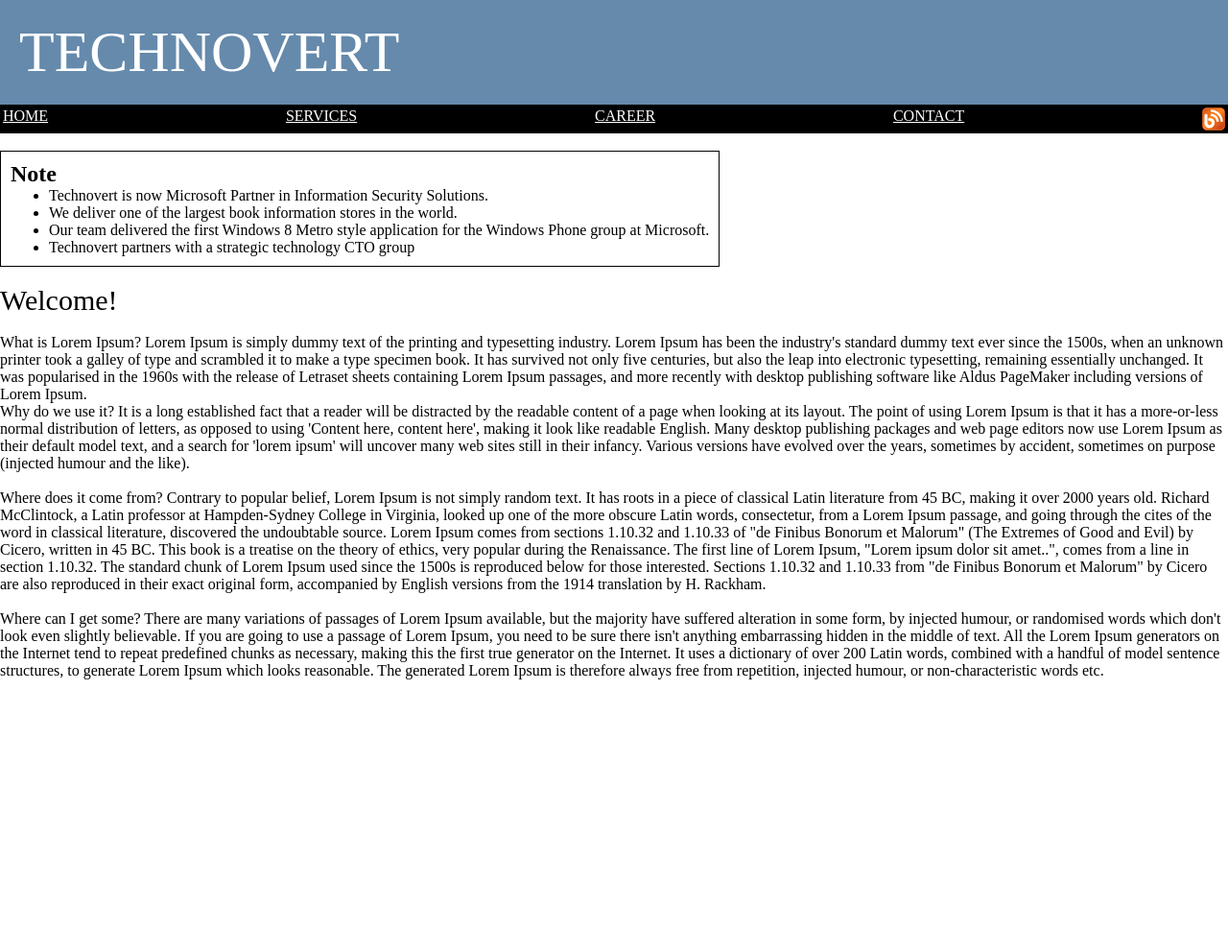
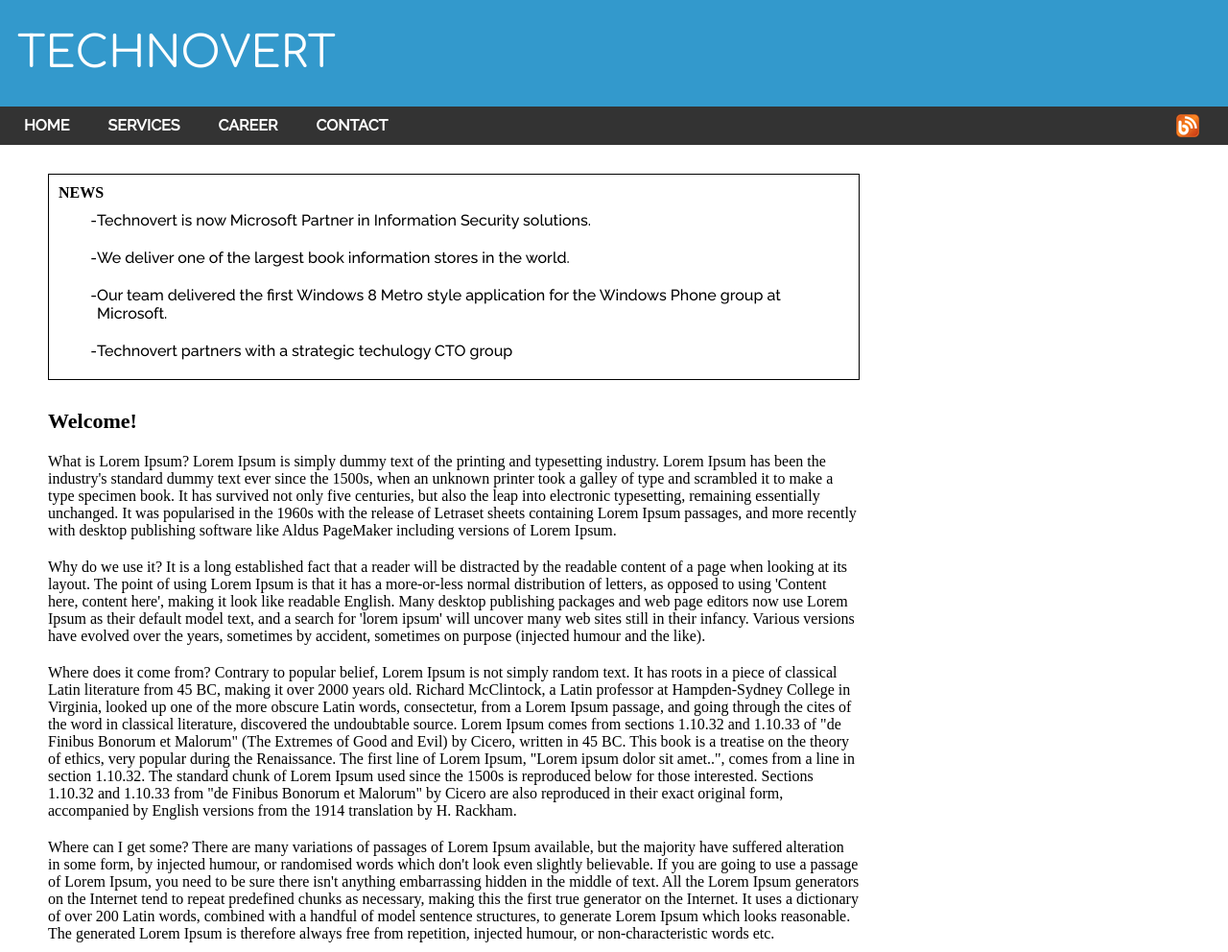
Before and after one commit to yaswanthramanam/1keka, a plain HTML site: page index.html in a window 1280 px wide. Shown: the whole page at 96% size. Before the commit the page ends 800 px from the top, so only its background shows below. Drawn offline with Linux system fonts and the light colour scheme.

Commit message:
Add files via upload

```diff
--- /dev/null
+++ b/index.css
@@ -0,0 +1,74 @@
+@import url('https://fonts.googleapis.com/css2?family=Comfortaa&family=Roboto&display=swap');
+
+
+            *{
+                margin: 0;
+            }
+            .text-elements{
+                padding: 10px 0px 10px 0px;
+                font-size: 16px;
+            }
+            .box-border-black{
+                padding:10px;
+                display: inline-block;
+                border: 1px solid black;
+                margin-top: 10px;
+                margin-bottom: 30px;
+            }
+
+                .main-body{
+                    margin-top: 20px;
+                    margin-left: 50px;
+                    margin-right: 30%;/*change to px*/
+                }
+
+                .company-name{
+                    font-family: 'Comfortaa';/*change*/
+                    padding: 30px 0px 30px 18px;/*change to px*/
+
+                    height:30%;/*change to px*/
+                    background-color: #3399CC;/*change to px*/
+                    color: white;
+                    font-size: 45px;
+
+                }
+                .box-heading{
+                    font-family: "sans-serif";
+                }
+                .nav{
+                    font-family:'Times New Roman', Times, serif;
+                    padding: 5px;
+                    display:flex;
+                    background-color: #333333;
+                    color:white ;
+
+                }
+                .container{
+                    display: flex;
+                    background-color: #333333;
+
+                }
+                .image{
+                    margin-left: auto;
+                    margin-right: 30px;
+                    padding: 8px 0px 8px 0px;
+
+                }
+
+
+
+
+                .nav-buttons{
+                    font-family: 'Raleway', sans-serif;
+                    font-weight: bold;
+                    font-size: 16px;
+                    padding: 5px 20px 5px 20px;
+                }
+
+
+
+    .box-text-style{
+        list-style-type:"-";
+        color:black;
+        font-family: 'Raleway', sans-serif;
+    }
--- a/index.html
+++ b/index.html
@@ -1,138 +1,95 @@
 <!DOCTYPE html>
 <html>
     <head>
-        <style>
-            *{
-                margin: 0;
-            }
+        <title>project1</title>
+        <link rel="stylesheet"  href="index.css">
+        <link rel="preconnect" href="https://fonts.googleapis.com">
+<link rel="preconnect" href="https://fonts.gstatic.com" crossorigin>
+<link href="https://fonts.googleapis.com/css2?family=Raleway:wght@500&display=swap" rel="stylesheet">
 
-            .heading{
-                padding-top: 20px;
-                padding-left: 20px;
-                padding-bottom: 20px;
-                height:30%;
-                background-color: rgb(101, 138, 172);
-                color: white;
-                font-size: 60px;
-
-            }
-            .nav{
-                padding: 3px;
-                display:flex;
-                justify-content:space-between;
-            }
-            .nav{
-                background-color: black;
-                color:white ;
-            }
-            .border{
-                padding:10px;
-                display: inline-block;
-                border: 1px solid black;
-            }
-            .buttoon:hover{
-                color:red;
-            }
-            .buttoon:active{
-                color:bisque;
-            }
-
-            .buttoon{
-                color:white;
-            }
-            html, body {
-    max-width: 100%;
-    overflow-x:hidden;
-
-}
-        </style>
 
     </head>
     <body>
-        <header class="head">
-            <div class="heading"> TECHNOVERT </div>
-            <nav class="nav">
-                <div>
-                    <a class="buttoon" href="#">HOME</a>
+        <header class="header">
+            <div class="company-name">TECHNOVERT </div>
+            <div class="container">
+                <nav class="nav"><!---->
+                    <div class="nav-buttons">HOME</div>
+                    <div class="nav-buttons">SERVICES</div>
+                    <div class="nav-buttons">CAREER</div>
+                    <div class="nav-buttons">CONTACT</div>
+                    </nav>
 
-                </div>
-                <div>
-                    <a class="buttoon" href="#">SERVICES</a>
 
-                </div>
-                <div>
-                    <a class="buttoon" href="#">CAREER</a>
 
-                </div>
-                <div>
-                    <a class="buttoon" href="#">CONTACT</a>
+                    <img class="image" src="./blog-icon.png" alt="reload">
 
-                </div>
-                <img class="image" src="./blog-icon.png" alt="reload">
-            </nav>
+            </div>
+
+
 
         </header>
-        <main>
-            <br>
-            <div class="border">
-                <p>
-                    <h2>Note</h2>
-                <ul>
-                    <li>
-                        Technovert is now Microsoft Partner in Information Security Solutions.
+        <div class="main-body">
+
+            <div class="box-border-black">
+                <div>
+                    <h4 class="box-heading">NEWS</h4>
+                <ul class="box-text-style" >
+                    <li class="text-elements">
+                        Technovert is now Microsoft Partner in Information Security solutions.
 
                     </li>
-                    <li>
+
+                    <li class="text-elements">
                         We deliver one of the largest book information stores in the world.
 
                     </li>
-                    <li>
+
+                    <li class="text-elements">
                         Our team delivered the first Windows 8 Metro style application for the Windows Phone group at Microsoft.
 
                     </li>
-                    <li>
-                        Technovert partners with a strategic technology CTO group
+
+                    <li class="text-elements">
+                        Technovert partners with a strategic techulogy CTO group
 
                     </li>
                 </ul>
 
-                </p>
+            </div>
 
 
 
             </div>
-            <br>
-            <br>
+
             <div>
-                <div style="font-size: 30px;">
+                <h6 style="font-size: 22px; padding-bottom: 10px;">
                     Welcome!
-                </div>
-                <br>
-                <div>What is Lorem Ipsum?
+                </h6>
+
+                <div class="text-elements">What is Lorem Ipsum?
 Lorem Ipsum is simply dummy text of the printing and typesetting industry. Lorem Ipsum has been the industry's standard dummy text ever since the 1500s, when an unknown printer took a galley of type and scrambled it to make a type specimen book. It has survived not only five centuries, but also the leap into electronic typesetting, remaining essentially unchanged. It was popularised in the 1960s with the release of Letraset sheets containing Lorem Ipsum passages, and more recently with desktop publishing software like Aldus PageMaker including versions of Lorem Ipsum.
 </div>
-<div>
+<div class="text-elements">
 Why do we use it?
 It is a long established fact that a reader will be distracted by the readable content of a page when looking at its layout. The point of using Lorem Ipsum is that it has a more-or-less normal distribution of letters, as opposed to using 'Content here, content here', making it look like readable English. Many desktop publishing packages and web page editors now use Lorem Ipsum as their default model text, and a search for 'lorem ipsum' will uncover many web sites still in their infancy. Various versions have evolved over the years, sometimes by accident, sometimes on purpose (injected humour and the like).
 </div>
-<br>
-<div>
+
+<div class="text-elements">
 Where does it come from?
 Contrary to popular belief, Lorem Ipsum is not simply random text. It has roots in a piece of classical Latin literature from 45 BC, making it over 2000 years old. Richard McClintock, a Latin professor at Hampden-Sydney College in Virginia, looked up one of the more obscure Latin words, consectetur, from a Lorem Ipsum passage, and going through the cites of the word in classical literature, discovered the undoubtable source. Lorem Ipsum comes from sections 1.10.32 and 1.10.33 of "de Finibus Bonorum et Malorum" (The Extremes of Good and Evil) by Cicero, written in 45 BC. This book is a treatise on the theory of ethics, very popular during the Renaissance. The first line of Lorem Ipsum, "Lorem ipsum dolor sit amet..", comes from a line in section 1.10.32.
 
 The standard chunk of Lorem Ipsum used since the 1500s is reproduced below for those interested. Sections 1.10.32 and 1.10.33 from "de Finibus Bonorum et Malorum" by Cicero are also reproduced in their exact original form, accompanied by English versions from the 1914 translation by H. Rackham.
 </div>
-<br>
-<div>
+
+<div class="text-elements">
 Where can I get some?
 There are many variations of passages of Lorem Ipsum available, but the majority have suffered alteration in some form, by injected humour, or randomised words which don't look even slightly believable. If you are going to use a passage of Lorem Ipsum, you need to be sure there isn't anything embarrassing hidden in the middle of text. All the Lorem Ipsum generators on the Internet tend to repeat predefined chunks as necessary, making this the first true generator on the Internet. It uses a dictionary of over 200 Latin words, combined with a handful of model sentence structures, to generate Lorem Ipsum which looks reasonable. The generated Lorem Ipsum is therefore always free from repetition, injected humour, or non-characteristic words etc.
 </div>
-<br></div>
+</div>
 
 
-        </main>
-        <footer>
+</div>
 
-        </footer>
     </body>
 </html>
```
